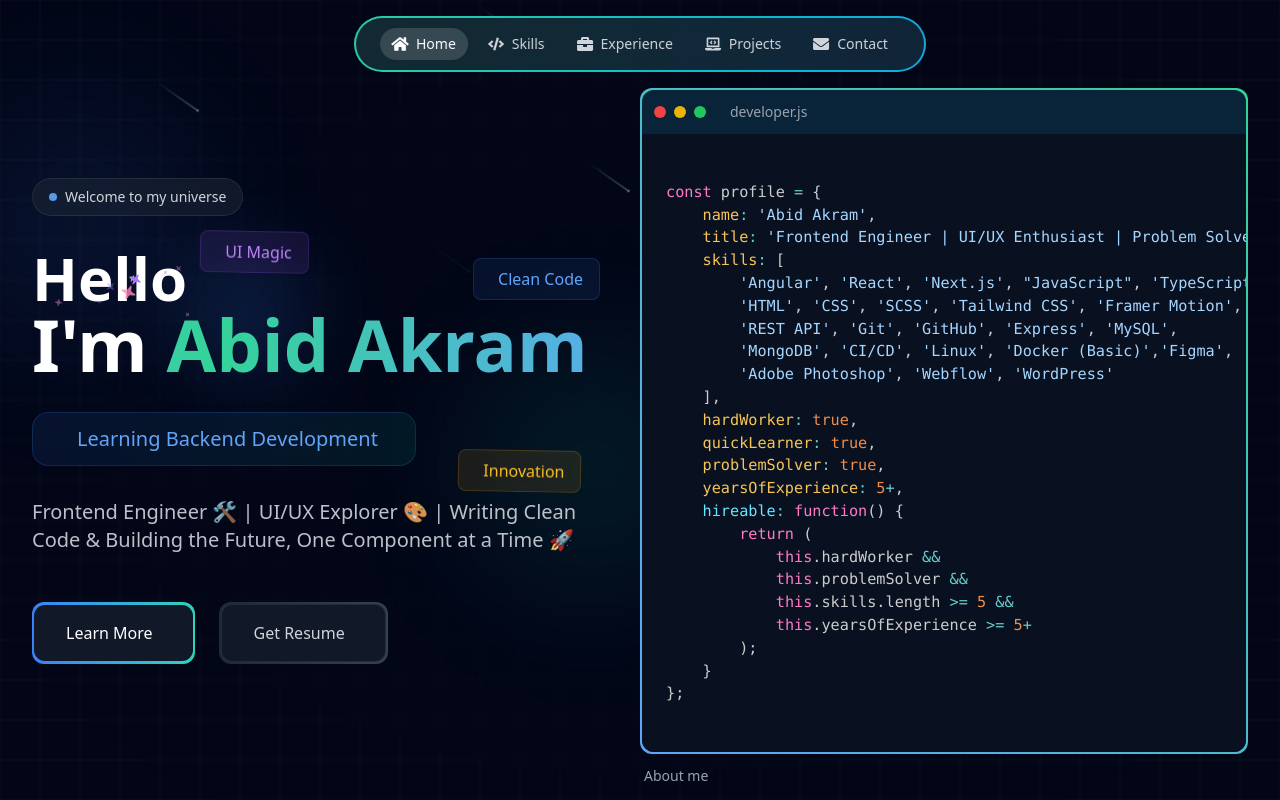
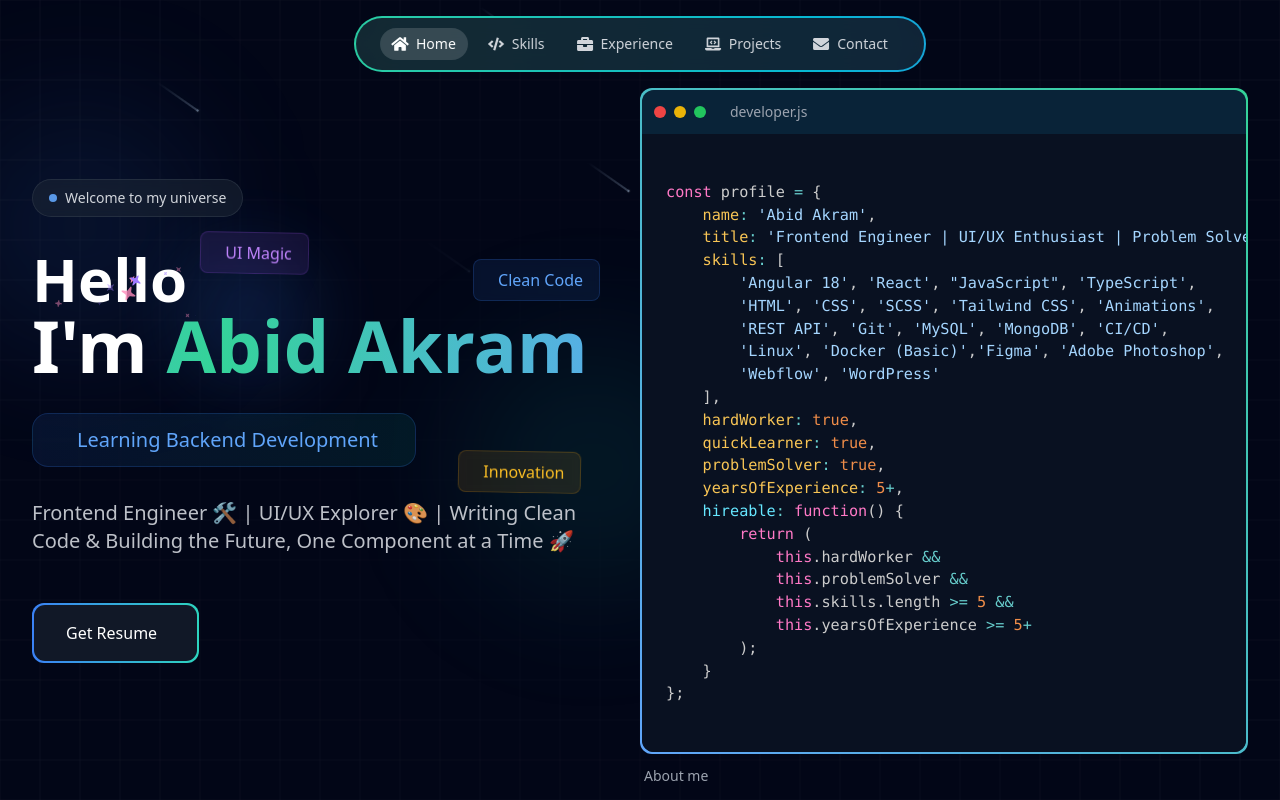
Before and after one commit to abidakram01/portfolio-react, a React (Vite) app: page / in a window 1280 px wide. Shown: the top 800 px of the page. Built offline with nearby package versions, Linux system fonts and the light colour scheme.

Commit message:
project added

```diff
--- a/src/pages/Hero/Hero.jsx
+++ b/src/pages/Hero/Hero.jsx
@@ -35,11 +35,11 @@ const profile = {
     name: 'Abid Akram',
     title: 'Frontend Engineer | UI/UX Enthusiast | Problem Solver',
     skills: [
-        'Angular', 'React', 'Next.js', "JavaScript", 'TypeScript',
-        'HTML', 'CSS', 'SCSS', 'Tailwind CSS', 'Framer Motion',
-        'REST API', 'Git', 'GitHub', 'Express', 'MySQL',
-        'MongoDB', 'CI/CD', 'Linux', 'Docker (Basic)','Figma',
-        'Adobe Photoshop', 'Webflow', 'WordPress'
+        'Angular 18', 'React', "JavaScript", 'TypeScript',
+        'HTML', 'CSS', 'SCSS', 'Tailwind CSS', 'Animations',
+        'REST API', 'Git', 'MySQL', 'MongoDB', 'CI/CD',
+        'Linux', 'Docker (Basic)','Figma', 'Adobe Photoshop',
+        'Webflow', 'WordPress'
     ],
     hardWorker: true,
     quickLearner: true,
@@ -151,19 +151,19 @@ const profile = {
               <div className="flex flex-col sm:flex-row gap-4 sm:gap-6 animate__animated animate__fadeInUp animate__delay-2s">
                 {/* View Projects Button */}
                 <a
-                  href="https://github.com/abidakram01"
+                  href="/Abid_Akram_UI_UX_Frontend_Dev_Resume.pdf"
                   className="group relative inline-flex items-center justify-center gap-3 bg-gradient-to-r from-blue-500 to-teal-400 p-0.5 rounded-xl transition-all duration-300 hover:scale-105 hover:shadow-[0_0_2rem_-0.5rem_#60A5FA]"
                 >
                   <span className="block w-full px-6 sm:px-8 py-3 sm:py-4 rounded-[11px] bg-gray-900 transition-all duration-300 group-hover:bg-gradient-to-r group-hover:from-blue-500 group-hover:to-teal-400">
                     <span className="relative flex items-center justify-center gap-2 text-white font-medium">
-                      <span>Learn More</span>
+                      <span>Get Resume</span>
                       <i className="fas fa-arrow-right transform transition-all duration-300 group-hover:translate-x-1"></i>
                     </span>
                   </span>
                 </a>
 
                 {/* Contact Button */}
-                <a href="/Abid_Akram_UI_UX_Frontend_Dev_Resume.pdf" className="group relative inline-flex items-center justify-center gap-3 p-0.5 rounded-xl bg-gradient-to-r from-gray-800 to-gray-700 transition-all duration-300 hover:scale-105 hover:shadow-[0_0_2rem_-0.5rem_#60A5FA]"
+                {/* <a href="/Abid_Akram_UI_UX_Frontend_Dev_Resume.pdf" className="group relative inline-flex items-center justify-center gap-3 p-0.5 rounded-xl bg-gradient-to-r from-gray-800 to-gray-700 transition-all duration-300 hover:scale-105 hover:shadow-[0_0_2rem_-0.5rem_#60A5FA]"
                 >
                   <span className="block w-full px-6 sm:px-8 py-3 sm:py-4 rounded-[11px] bg-gray-900 border border-gray-700/50 transition-all duration-300 group-hover:bg-gradient-to-r group-hover:from-gray-800 group-hover:to-gray-700">
                     <span className="relative flex items-center justify-center gap-2 text-gray-300 font-medium group-hover:text-white">
@@ -171,7 +171,7 @@ const profile = {
                       <i className="fas fa-envelope transform transition-all duration-300 group-hover:rotate-12"></i>
                     </span>
                   </span>
-                </a>
+                </a> */}
               </div>
 
               {/* Floating badges */}
--- a/src/pages/Projects/Projects.jsx
+++ b/src/pages/Projects/Projects.jsx
@@ -1,10 +1,8 @@
 import React, { useState } from "react";
-import {
-  Github,
-  ExternalLink,
-} from "lucide-react";
+import { Github, ExternalLink } from "lucide-react";
 import movies from "@/assets/images/movies.jpg";
 import hoobank from "@/assets/images/hoobank.png";
+import dailychallenges from "@/assets/images/dailychallenge.jpg";
 
 const ProjectShowcase = () => {
   const [filter, setFilter] = useState("All");
@@ -14,14 +12,14 @@ const ProjectShowcase = () => {
       title: "FlixMovies",
       description:
         "A movie discovery platform built with Angular. It includes UX design and frontend implementation.",
-      tags: ["Angular", "TypeScript", "Tailwind CSS"],
+      tags: ["Angular 18", "TypeScript", "Tailwind CSS", "Rest API"],
       category: "Frontend",
+      type: "🔥 Passion Project",
       links: {
         github: "https://github.com/abidakram01/angular-movie-app",
         demo: "https://trailerhubpro.netlify.app",
       },
       image: movies,
-      featured: true,
     },
     {
       title: "Hoobank Landing Page",
@@ -29,17 +27,28 @@ const ProjectShowcase = () => {
         "A clean UX-focused banking landing page. Designed using Figma and implemented with Tailwind.",
       tags: ["Figma", "Tailwind CSS", "UX Design"],
       category: "UX",
+      type: "💼 Client Work",
       links: {
-        demo: "https://hoooobank.netlify.app",
+        demo: "https://www.figma.com/proto/Svktuz33hVmq57w1fZp2Ru/HooBank",
       },
       image: hoobank,
-      featured: false,
     },
-
+    {
+      title: "100 Daily UI Challenges",
+      description:
+        "A collection of 100 daily UI challenges, showcasing various design concepts and implementations.",
+      tags: ["Figma", "UI Design", "UX Design"],
+      category: "UX",
+      type: "🎨 Creative UI Challenge",
+      links: {
+        demo: "https://www.figma.com/proto/ZbjQxlDBGAW5XzhYVK83XP/100-Daily-UI-Challenge",
+      },
+      image: dailychallenges,
+    },
   ];
 
+
   const categories = ["All", "Frontend", "UX"];
-
   const filteredProjects =
     filter === "All"
       ? projects
@@ -47,7 +56,6 @@ const ProjectShowcase = () => {
 
   return (
     <div className="min-h-screen bg-[#04081A] py-32 px-4 sm:px-6 lg:px-8 relative overflow-hidden">
-      {/* Background Elements */}
       <div className="absolute top-0 left-0 w-full h-full overflow-hidden z-0">
         <div className="absolute inset-0">
           <div className="h-full w-full bg-[linear-gradient(rgba(255,255,255,0.03)_1px,transparent_1px),linear-gradient(90deg,rgba(255,255,255,0.03)_1px,transparent_1px)] bg-[size:40px_40px]"></div>
@@ -107,10 +115,10 @@ const ProjectShowcase = () => {
 
                 {/* Project Content */}
                 <div className="md:w-1/2 p-8 relative backdrop-blur-sm bg-[#0a1428]/30 group-hover:bg-[#081020]/50 transition-all duration-300">
-                  {/* Featured Badge */}
-                  {project.featured && (
+                  {/* Dynamic Badge */}
+                  {project.type && (
                     <div className="absolute top-3 right-6 px-3 py-1 rounded-full text-xs font-medium bg-emerald-500/20 text-emerald-400 border border-emerald-500/30 backdrop-blur-sm">
-                      Featured Project
+                      {project.type}
                     </div>
                   )}
 
--- a/src/pages/Skills/Skills.jsx
+++ b/src/pages/Skills/Skills.jsx
@@ -15,7 +15,7 @@ import {
 } from "react-icons/fa";
 import {
   SiAngular,
-  SiNextdotjs,
+  SiExpress,
   SiTypescript,
   SiTailwindcss,
   SiPostgresql,
@@ -27,6 +27,7 @@ import {
   SiFirebase,
   SiVercel,
   SiVite,
+  SiMysql
 } from "react-icons/si";
 import { TbBrandVscode } from "react-icons/tb";
 import { BsFileEarmarkCode, BsGrid1X2 } from "react-icons/bs";
@@ -73,11 +74,11 @@ const SkillsSection = () => {
       title: "Frontend Development",
       color: "text-blue-400",
       skills: [
-        { name: "React", icon: <FaReact className="w-4 h-4 text-[#61DAFB]" /> },
         {
           name: "Angular",
           icon: <SiAngular className="w-4 h-4 text-[#DD0031]" />,
         },
+        { name: "React", icon: <FaReact className="w-4 h-4 text-[#61DAFB]" /> },
 
         {
           name: "TypeScript",
@@ -106,13 +107,17 @@ const SkillsSection = () => {
           name: "Node.js",
           icon: <FaNodeJs className="w-4 h-4 text-[#339933]" />,
         },
-        // {
-        //   name: "Python",
-        //   icon: <FaPython className="w-4 h-4 text-[#3776AB]" />,
-        // },
+        {
+          name: "Express",
+          icon: <SiExpress className="w-4 h-4 text-[#3776AB]" />,
+        },
         {
           name: "PostgreSQL",
           icon: <SiPostgresql className="w-4 h-4 text-[#336791]" />,
+        },
+        {
+          name: "MySQL",
+          icon: <SiMysql className="w-4 h-4 text-[#fff]" />,
         },
         {
           name: "MongoDB",
@@ -122,10 +127,10 @@ const SkillsSection = () => {
           name: "REST APIs",
           icon: <BsGrid1X2 className="w-4 h-4 text-[#FF6C37]" />,
         },
-        {
-          name: "GraphQL",
-          icon: <SiGraphql className="w-4 h-4 text-[#E10098]" />,
-        },
+        // {
+        //   name: "GraphQL",
+        //   icon: <SiGraphql className="w-4 h-4 text-[#E10098]" />,
+        // },
       ],
     },
     {
```
Also changed, not shown: src/assets/images/dailychallenge.jpg (added).
